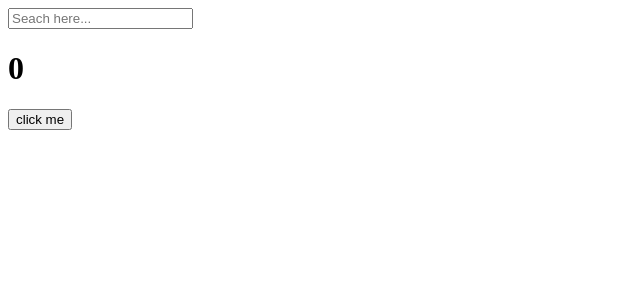
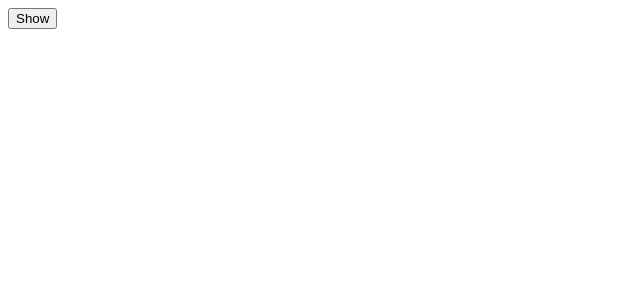
Before and after one commit to sseregit/react-for-beginners, a React (Create React App) app: page / in a window 1280 px wide. Shown: the top 300 px of the page, without its empty margins (0-640 px from the left). Built offline with nearby package versions, Linux system fonts and the light colour scheme.

Commit message:
practiced cleanup

```diff
--- a/src/App.js
+++ b/src/App.js
@@ -1,27 +1,28 @@
 import {useEffect, useState} from "react";
 
+function Hello() {
+    useEffect(() => {
+        console.log('hi :)');
+        return () => console.log("bye :(");
+    }, []);
+    useEffect(function () {
+        console.log('hi :)');
+        return function () {
+            console.log("bye :(")
+        };
+    }, []);
+    return (
+        <h1>Hello</h1>
+    )
+}
+
 function App() {
-    const [counter, setCounter] = useState(0);
-    const [keyword, setKeyword] = useState("");
-    const onClick = () => setCounter(prev => prev + 1);
-    const onChange = (event) => setKeyword(event.target.value);
-    useEffect(() => {
-        console.log("I run only once.");
-    }, []);
-    useEffect(() => {
-        console.log("I run when 'keyword' change");
-    }, [keyword])
-    useEffect(() => {
-        console.log("I run when 'counter' change");
-    }, [counter])
-    useEffect(() => {
-        console.log("I run when 'keyword' and 'counter' change");
-    }, [keyword,counter])
+    const [showing, setShowing] = useState(false);
+    const onClick = () => setShowing(prev => !prev);
     return (
         <div>
-            <input value={keyword} onChange={onChange} type="text" placeholder="Seach here..."/>
-            <h1>{counter}</h1>
-            <button onClick={onClick}>click me</button>
+            {showing ? <Hello /> : null}
+            <button onClick={onClick}>{showing ? "Hide" : "Show"}</button>
         </div>
     );
 }
```
